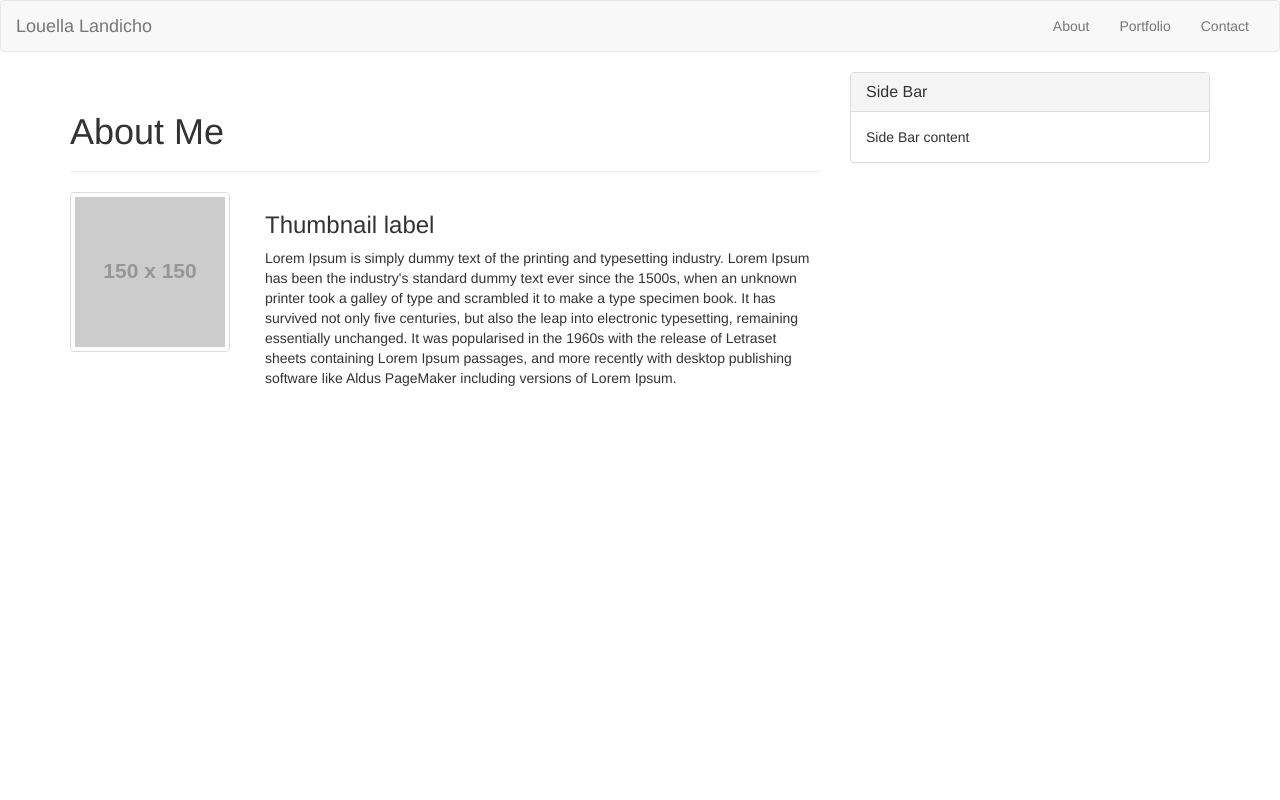
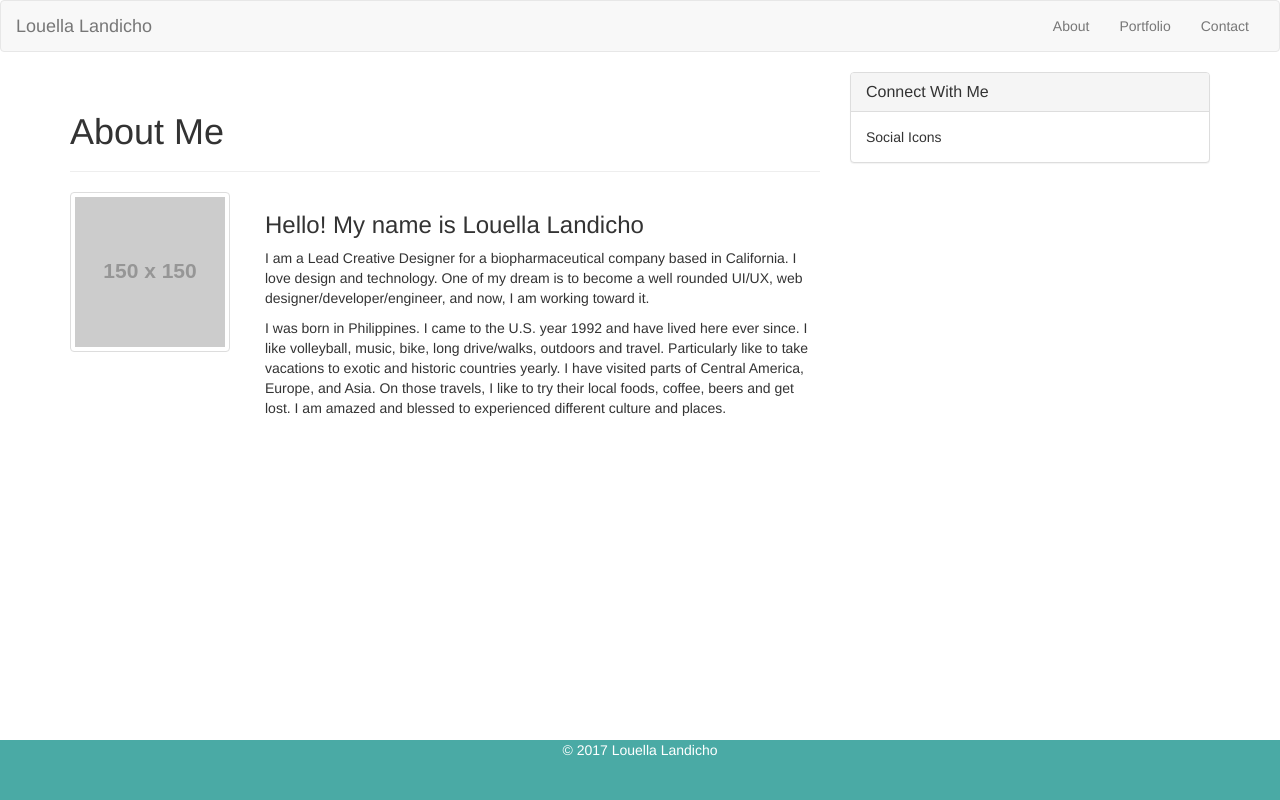
Before and after one commit to llandicho/Bootstrap-Portfolio, a plain HTML site: page index.html in a window 1280 px wide. Drawn offline with nearby package versions, Linux system fonts and the light colour scheme; placeholder pictures from the web are drawn by us.

Commit message:
add about me

```diff
--- a/index.html
+++ b/index.html
@@ -5,6 +5,26 @@
 
 <link rel="stylesheet" href="https://maxcdn.bootstrapcdn.com/bootstrap/3.3.7/css/bootstrap.min.css" integrity="sha384-BVYiiSIFeK1dGmJRAkycuHAHRg32OmUcww7on3RYdg4Va+PmSTsz/K68vbdEjh4u" crossorigin="anonymous">
 
+<style>
+  html {
+    position: relative;
+    min-height: 100%;
+  }
+  body {
+    /* Margin bottom by footer height */
+    margin-bottom: 60px;
+  }
+  .footer {
+    position: absolute;
+    bottom: 0;
+    width: 100%;
+    /* Set the fixed height of the footer here */
+    height: 60px;
+    background-color: #4aaaa5;
+    text-align: center;
+    color: #fff;
+  }
+</style>
 
 
 </head>
@@ -29,9 +49,9 @@
 
 
       <ul class="nav navbar-nav navbar-right">
-        <li><a href="#">About</a></li>
-		<li><a href="#">Portfolio</a></li>
-		<li><a href="#">Contact</a></li>
+        <li><a href="index.html">About</a></li>
+		<li><a href="portfolio.html">Portfolio</a></li>
+		<li><a href="contact.html">Contact</a></li>
       </ul>
     </div><!-- /.navbar-collapse -->
   </div><!-- /.container-fluid -->
@@ -53,8 +73,21 @@
     </div>
     <div class="col-sm-9">
       <div class="caption">
-        <h3>Thumbnail label</h3>
-        <p>Lorem Ipsum is simply dummy text of the printing and typesetting industry. Lorem Ipsum has been the industry's standard dummy text ever since the 1500s, when an unknown printer took a galley of type and scrambled it to make a type specimen book. It has survived not only five centuries, but also the leap into electronic typesetting, remaining essentially unchanged. It was popularised in the 1960s with the release of Letraset sheets containing Lorem Ipsum passages, and more recently with desktop publishing software like Aldus PageMaker including versions of Lorem Ipsum.</p>
+        <h3>Hello! My name is Louella Landicho</h3>
+
+
+        <p>
+
+          I am a Lead Creative Designer for a biopharmaceutical company based in California. I love design and technology. One of my dream is to become a well rounded UI/UX, web designer/developer/engineer, and now, I am working toward it.
+
+
+        </p>
+
+        <p>
+
+I was born in Philippines. I came to the U.S. year 1992 and have lived here ever since. I like volleyball, music, bike, long drive/walks, outdoors and travel. Particularly like to take vacations to exotic and historic countries yearly. I have visited parts of Central America, Europe, and Asia. On those travels, I like to try their local foods, coffee, beers and get lost. I am amazed and blessed to experienced different culture and places.
+
+        </p>
 
       </div>
 
@@ -68,10 +101,10 @@
 
           <div class="panel panel-default">
             <div class="panel-heading">
-              <h3 class="panel-title">Side Bar</h3>
+              <h3 class="panel-title">Connect With Me</h3>
               </div>
               <div class="panel-body">
-              Side Bar content
+              Social Icons
               </div>
           </div>
 
@@ -82,8 +115,11 @@
 
 
 
-
-
+<footer class="footer">
+      <div class="container">
+        <p>&copy; 2017 Louella Landicho</p>
+      </div>
+    </footer>
 
 
 
```
